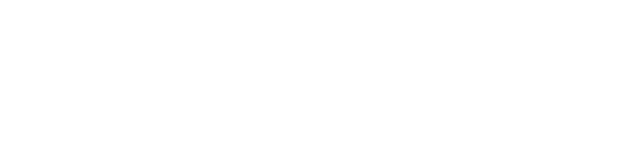
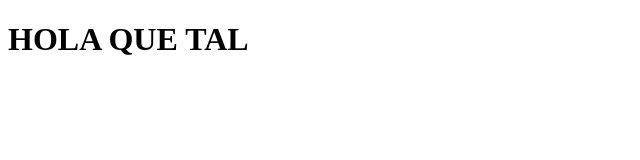
Before and after one commit to Betulioo/gitEquipos, a plain HTML site: page index.html in a window 1280 px wide. Shown: the whole page, without its empty margins (0-640 px from the left). Drawn offline with Linux system fonts and the light colour scheme.

Commit message:
cambios en index.html

```diff
--- a/index.html
+++ b/index.html
@@ -6,6 +6,6 @@
     <title>Document</title>
 </head>
 <body>
-
+    <h1>HOLA QUE TAL </h1>
 </body>
 </html>
```
